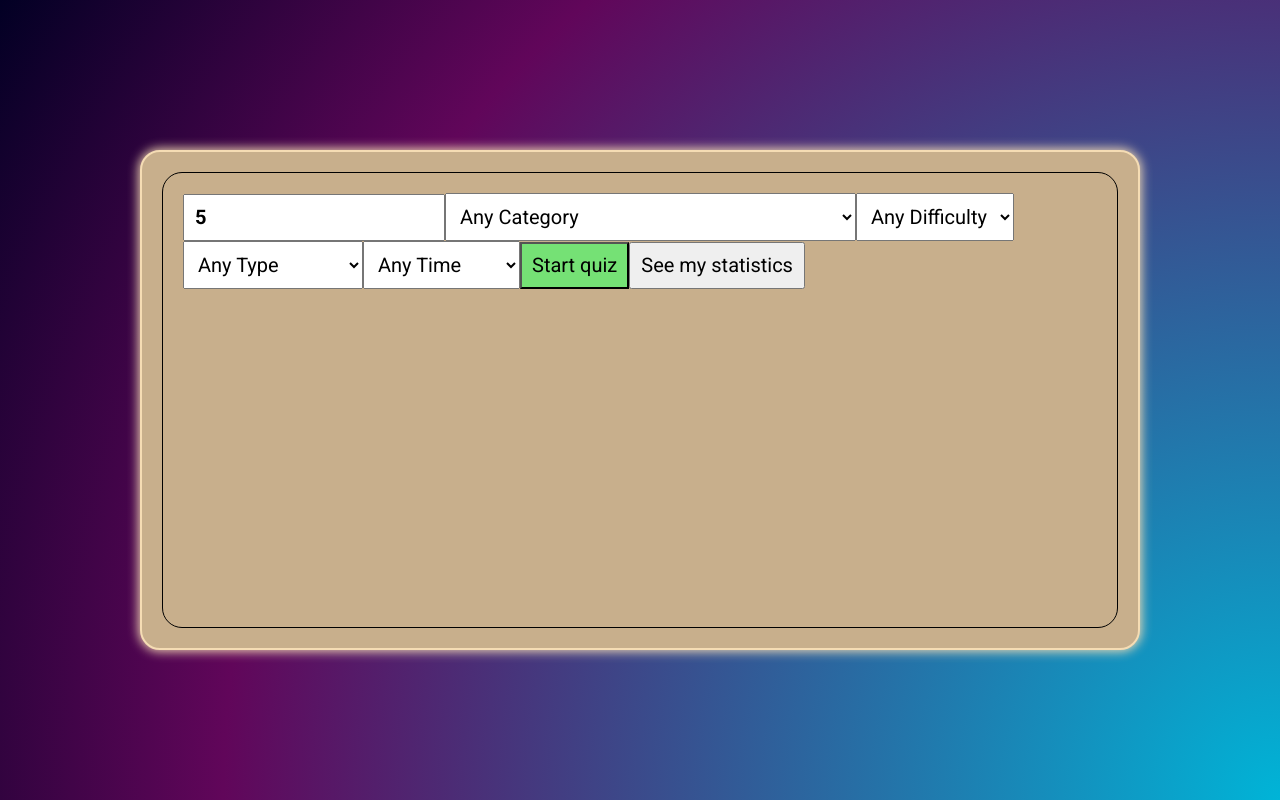
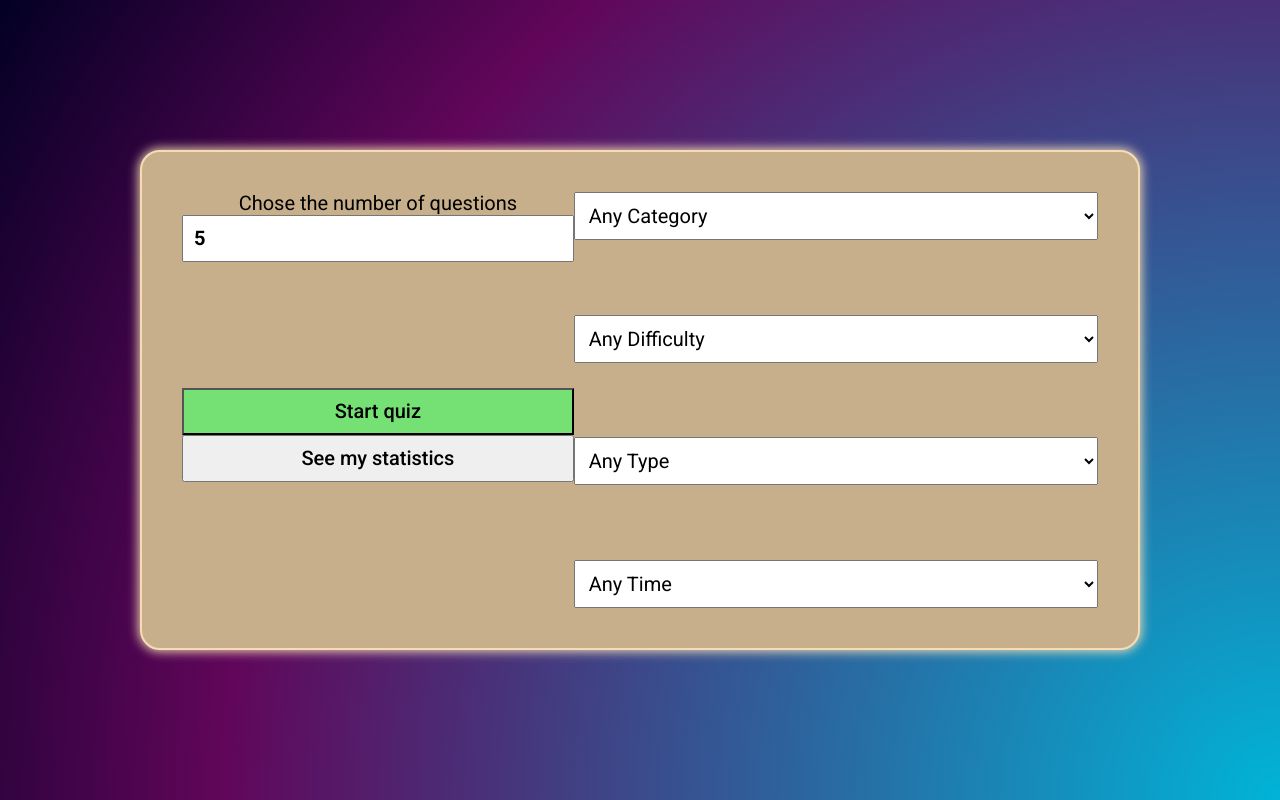
Before and after one commit to RKeyIT/React_01.24, a React (Vite) app: page / in a window 1280 px wide. Built offline with nearby package versions, Linux system fonts and the light colour scheme.

Commit message:
css; new Home styles

```diff
--- a/src/entities/NumberInput/NumberInput.module.css
+++ b/src/entities/NumberInput/NumberInput.module.css
@@ -2,3 +2,7 @@
     padding: var(--ui-padding);
     font-weight: bold;
 }
+
+.label {
+    text-align: center;
+}
--- a/src/entities/NumberInput/NumberInput.tsx
+++ b/src/entities/NumberInput/NumberInput.tsx
@@ -5,6 +5,7 @@ interface IProps {
   min?: number;
   max?: number;
   placeholder?: string;
+  label?: string;
 }
 
 type StateType = number;
@@ -13,6 +14,7 @@ export const NumberInput: FC<IProps> = ({
   min = Number.MIN_SAFE_INTEGER,
   max = Number.MAX_SAFE_INTEGER,
   placeholder = 'Input number',
+  label = '',
 }) => {
   if (max < min) {
     throw new Error('Received invalid values: max should be more than min');
@@ -29,12 +31,18 @@ export const NumberInput: FC<IProps> = ({
   };
 
   return (
+    <>
+      <label className={styles.label} htmlFor={styles.label}>
+        {label}
+      </label>
       <input
+        id={styles.label}
         type="number"
         onChange={changeHandler}
         value={value}
         placeholder={placeholder}
         className={styles.NumberInput}
       />
+    </>
   );
 };
--- a/src/pages/Home/Home.module.css
+++ b/src/pages/Home/Home.module.css
@@ -1,4 +1,24 @@
 .Home {
     box-sizing: border-box;
-    border: 1px solid black;
+    display: grid;
+    grid-template-areas: "input selects" "buttons selects";
 }
+
+.selects {
+    grid-area: selects;
+    display: flex;
+    flex-direction: column;
+    justify-content: space-between;
+}
+
+.input {
+    grid-area: input;
+    display: flex;
+    flex-direction: column;
+}
+
+.buttons {
+    grid-area: buttons;
+    display: flex;
+    flex-direction: column;
+}
--- a/src/pages/Home/Home.tsx
+++ b/src/pages/Home/Home.tsx
@@ -23,13 +23,19 @@ import {
 export const Home = () => {
   return (
     <div className={styles.Home}>
-      <NumberInput min={5} max={15} />
+      <div className={styles.selects}>
         <Select optionObject={QuizCategories} />
         <Select optionObject={QuizDifficulties} />
         <Select optionObject={QuizType} />
         <Select optionObject={QuizTime} />
+      </div>
+      <div className={styles.input}>
+        <NumberInput min={5} max={15} label="Chose the number of questions" />
+      </div>
+      <div className={styles.buttons}>
         <Button content="Start quiz" style="accept" />
         <Button content="See my statistics" />
       </div>
+    </div>
   );
 };
--- a/src/shared/Button/Button.module.css
+++ b/src/shared/Button/Button.module.css
@@ -1,5 +1,7 @@
 .Button {
     padding: var(--ui-padding);
+    font-weight: 500;
+    cursor: pointer;
 }
 
 .Button.accept {
--- a/src/shared/Select/Select.module.css
+++ b/src/shared/Select/Select.module.css
@@ -1,4 +1,5 @@
 .select,
 .option {
     padding: var(--ui-padding);
+    cursor: pointer;
 }
```
Lines whose indentation alone changed are shown as unchanged.
